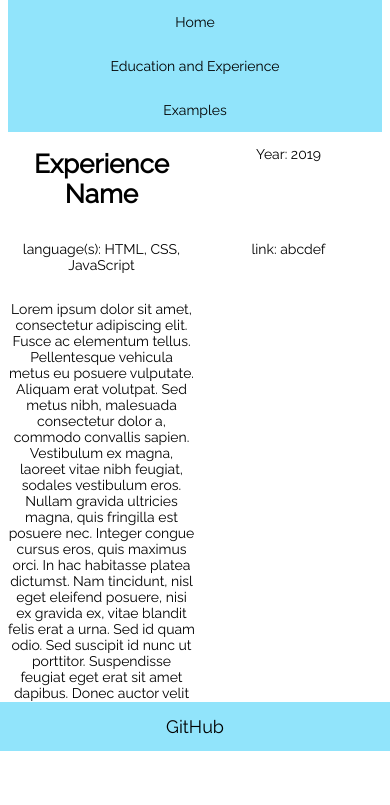
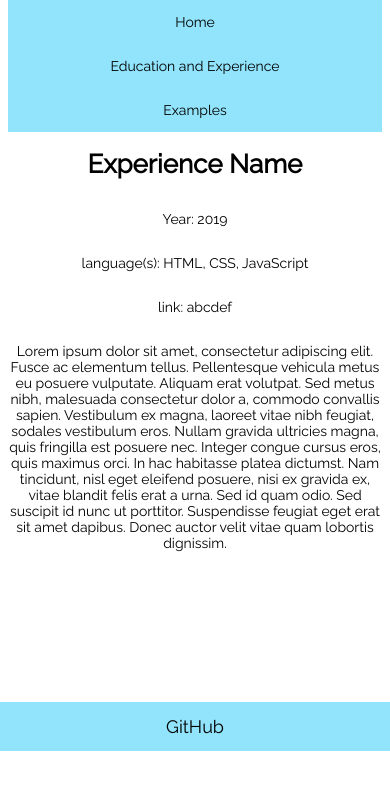
Before and after one commit to hawadlu/personal-website, a PHP site: page /examples.php in a window 390 px wide. Shown: the part 93-898 px from the top of the page. After the commit the page ends 844 px from the top, so only its background shows below. Run offline with PHP 8.4, Linux system fonts and the light colour scheme.

Commit message:
Attemps to fix layout issues

```diff
--- a/styles.css
+++ b/styles.css
@@ -252,27 +252,24 @@ button {
 
 
 
-
-
-
-
 /*THE EXPERIENCE GRID*/
 .experience-examples-grid-container {
   display: inline-grid;
+  width: 100%;
   grid-template-columns: 1fr 1fr;
-  grid-template-rows: auto;
+  grid-template-rows: auto auto auto auto auto;
   grid-template-areas: "name image"
   "year image"
   "langauges image"
   "link image"
   "description description";
 }
-<<<<<<< HEAD
 
 /*Styling for mobile*/
 @media (max-width:750px){
 .experience-examples-grid-container {
   display: grid;
+  width: 100%;
   grid-template-columns: 1fr;
   grid-template-rows: auto auto auto auto auto auto;
   grid-template-areas: "name"
@@ -282,9 +279,6 @@ button {
   "image"
   "description";
 }
-
-=======
->>>>>>> parent of 8303df6... Update styles.css
 .experience-examples-image { grid-area: image; }
 
 .experience-examples-name { grid-area: name; }
```
Also changed, not shown: educationAndExperience.php (+17 -16 lines).
